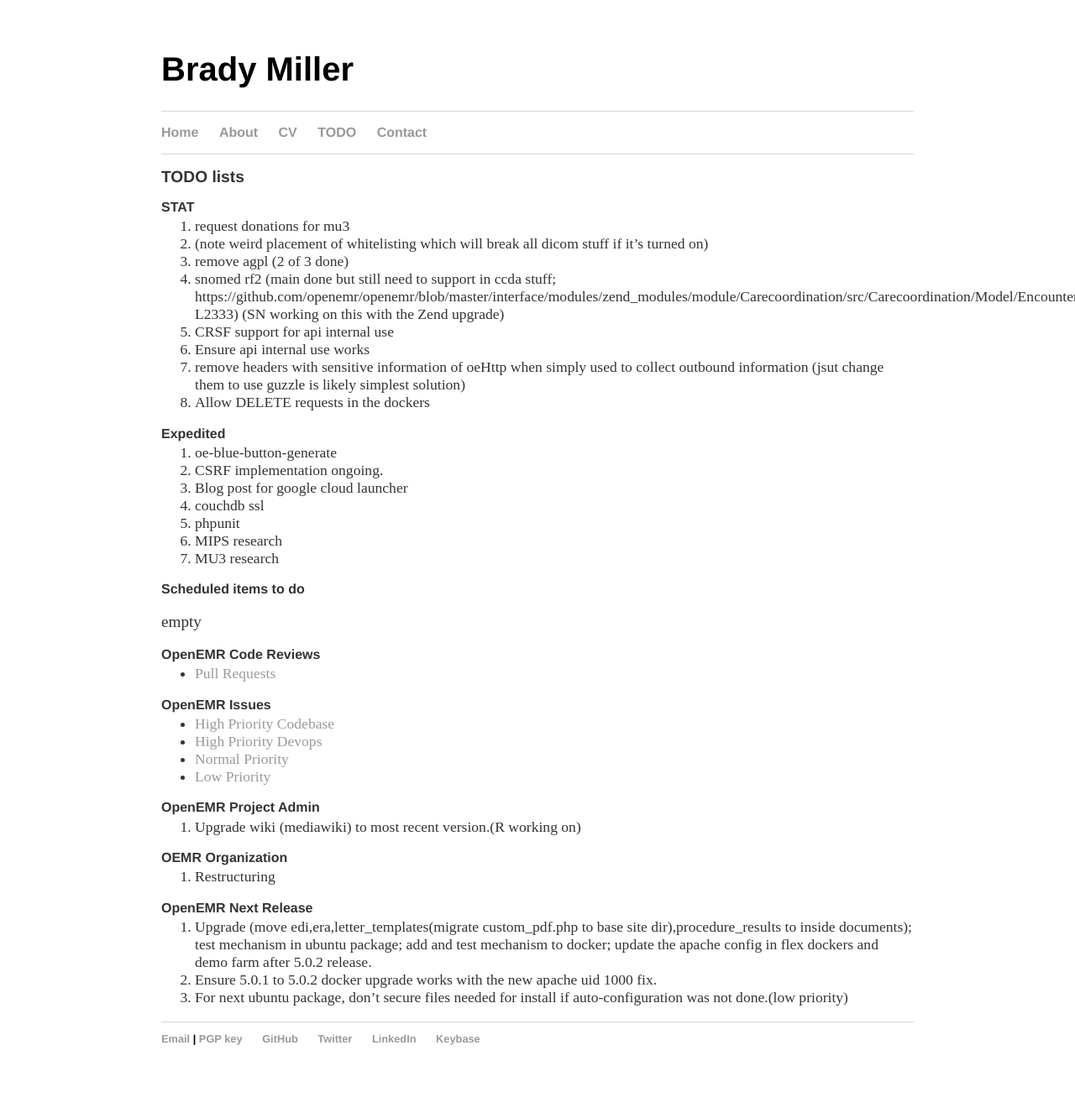
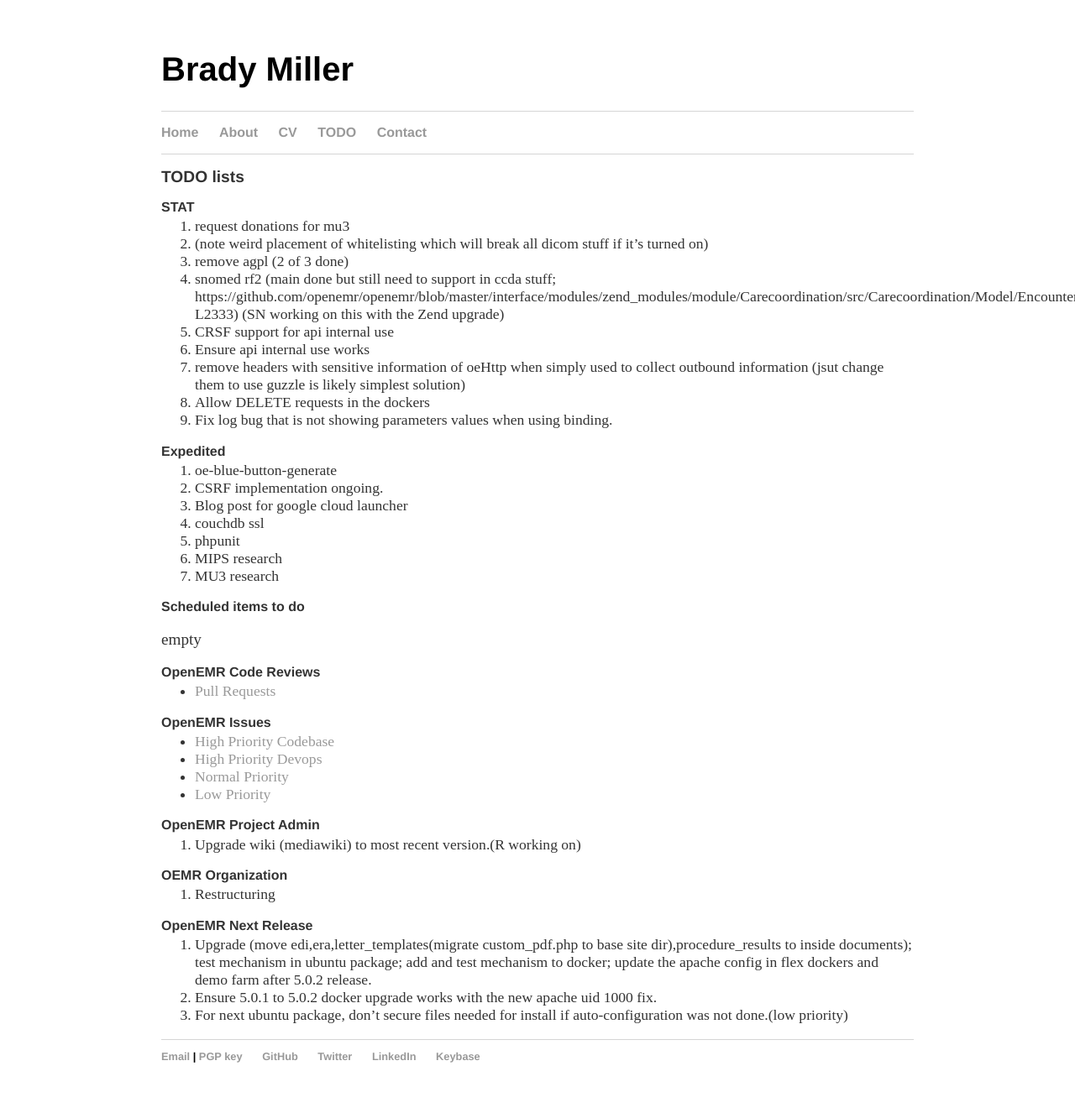
Before and after one commit to bradymiller/bradymiller.github.io, a Jekyll site: the page built from todo/index.md, in a window 1280 px wide. Shown: the whole page at 84% size. Built offline with Jekyll 4.4.1, drawn with Linux system fonts in a browser that asks for light colours; our own code applies the rules of GitHub Pages for plain Markdown files; before the commit the page ends 1305 px from its top, so only the background shows below that.

Commit message:
Update index.md

```diff
--- a/todo/index.md
+++ b/todo/index.md
@@ -12,6 +12,7 @@
 1. Ensure api internal use works
 1. remove headers with sensitive information of oeHttp when simply used to collect outbound information (jsut change them to use guzzle is likely simplest solution)
 1. Allow DELETE requests in the dockers
+1. Fix log bug that is not showing parameters values when using binding.
 
 ### Expedited
 1. oe-blue-button-generate
```
